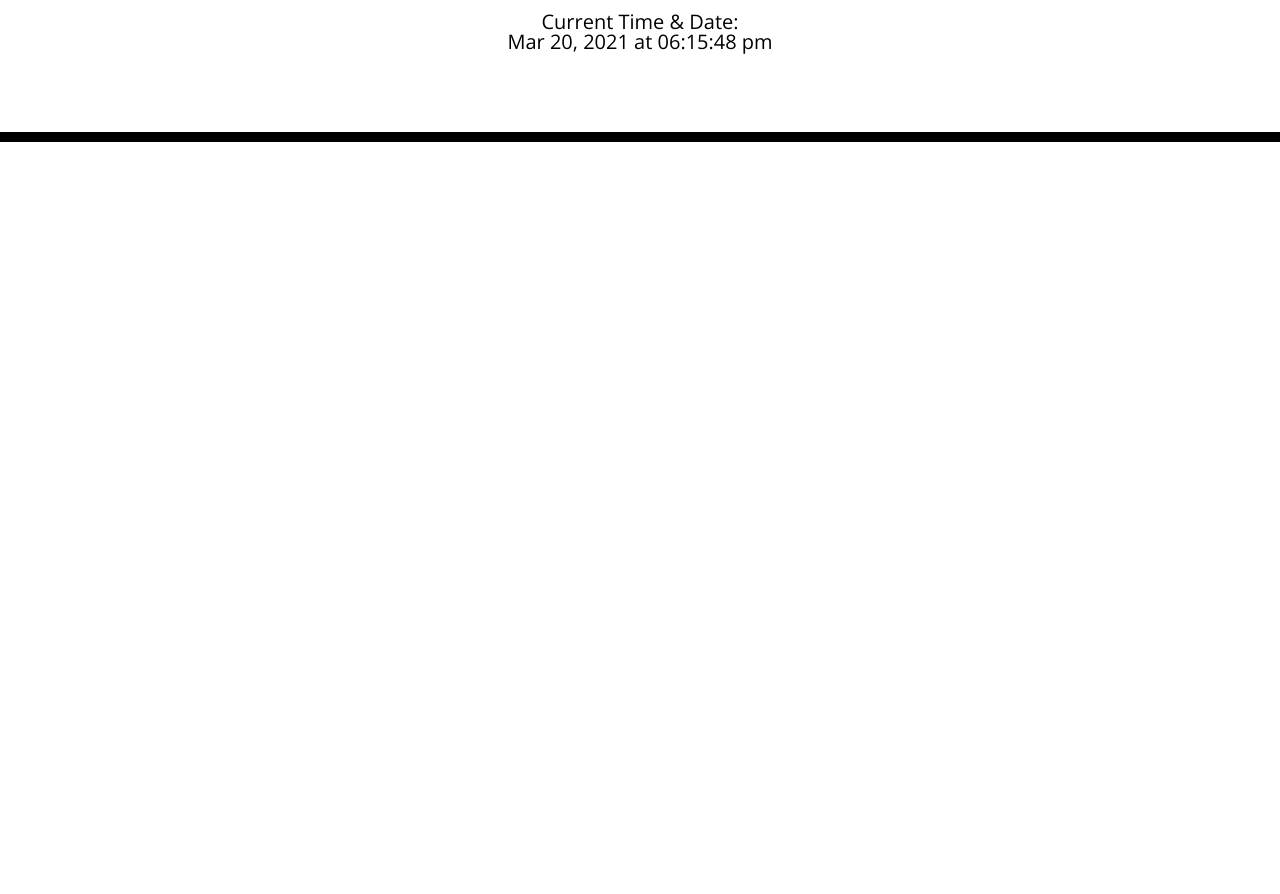
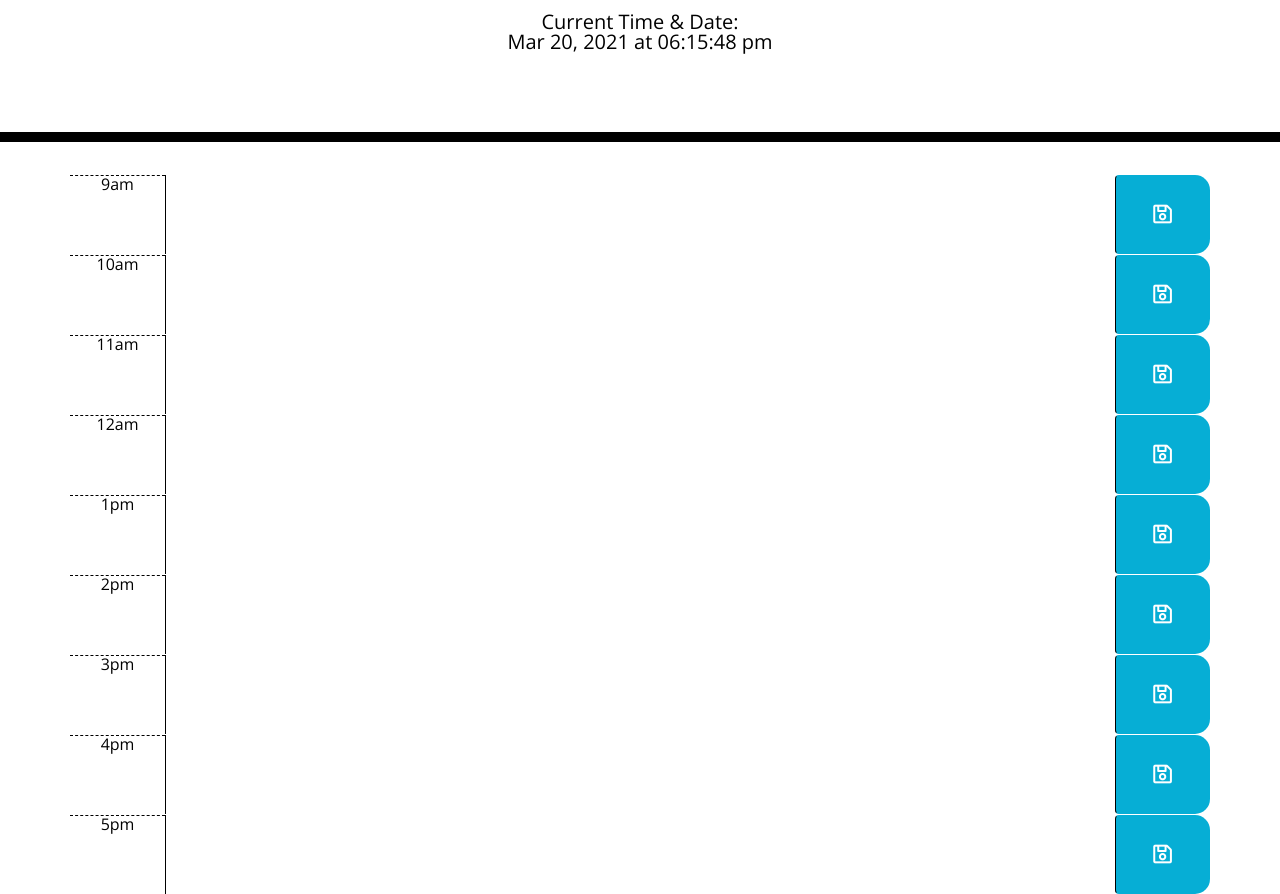
Before and after one commit to freddieb12345/WorkDaySchedule, a plain HTML site: page index.html in a window 1280 px wide. Shown: the part 182-1076 px from the top of the page. Before the commit the page ends 800 px from the top, so only its background shows below. Drawn offline with nearby package versions, Linux system fonts and the light colour scheme.

Commit message:
Added timeblocks to day planner

```diff
--- a/index.html
+++ b/index.html
@@ -28,9 +28,54 @@
       <p class="lead">A simple calendar app for scheduling your work day</p>
       <p id="currentDay" class="lead"> Current Time &amp; Date: <br /> <span id="date-display">00:00:00</span> </p>
     </header>
-    <div class="container">
+    <main class="container">
       <!-- Timeblocks go here -->
-    </div>
+      <row id='9' class="row time-block">
+        <p class="col-sm-1 hour">9am</p>
+        <textarea class="col-sm-10 description"></textarea>
+        <button class="col-sm-1 saveBtn btn"><i class="far fa-save fa-lg"></i></button>
+      </row>
+      <row id='9' class="row time-block">
+        <p class="col-sm-1 hour">10am</p>
+        <textarea class="col-sm-10 description"></textarea>
+        <button class="col-sm-1 saveBtn btn"><i class="far fa-save fa-lg"></i></button>
+      </row>
+      <row id='10' class="row time-block">
+        <p class="col-sm-1 hour">11am</p>
+        <textarea class="col-sm-10 description"></textarea>
+        <button class="col-sm-1 saveBtn btn"><i class="far fa-save fa-lg"></i></button>
+      </row>
+      <row id='11' class="row time-block">
+        <p class="col-sm-1 hour">12am</p>
+        <textarea class="col-sm-10 description"></textarea>
+        <button class="col-sm-1 saveBtn btn"><i class="far fa-save fa-lg"></i></button>
+      </row>
+      <row id='12' class="row time-block">
+        <p class="col-sm-1 hour">1pm</p>
+        <textarea class="col-sm-10 description"></textarea>
+        <button class="col-sm-1 saveBtn btn"><i class="far fa-save fa-lg"></i></button>
+      </row>
+      <row id='13' class="row time-block">
+        <p class="col-sm-1 hour">2pm</p>
+        <textarea class="col-sm-10 description"></textarea>
+        <button class="col-sm-1 saveBtn btn"><i class="far fa-save fa-lg"></i></button>
+      </row>
+      <row id='14' class="row time-block">
+        <p class="col-sm-1 hour">3pm</p>
+        <textarea class="col-sm-10 description"></textarea>
+        <button class="col-sm-1 saveBtn btn"><i class="far fa-save fa-lg"></i></button>
+      </row>
+      <row id='15' class="row time-block">
+        <p class="col-sm-1 hour">4pm</p>
+        <textarea class="col-sm-10 description"></textarea>
+        <button class="col-sm-1 saveBtn btn"><i class="far fa-save fa-lg"></i></button>
+      </row>
+      <row id='16' class="row time-block">
+        <p class="col-sm-1 hour">5pm</p>
+        <textarea class="col-sm-10 description"></textarea>
+        <button class="col-sm-1 saveBtn btn"><i class="far fa-save fa-lg"></i></button>
+      </row>
+    </main>
 
     <script src="https://cdnjs.cloudflare.com/ajax/libs/jquery/3.2.1/jquery.min.js"></script>
     <script src="https://cdnjs.cloudflare.com/ajax/libs/moment.js/2.24.0/moment.min.js"></script>
```
